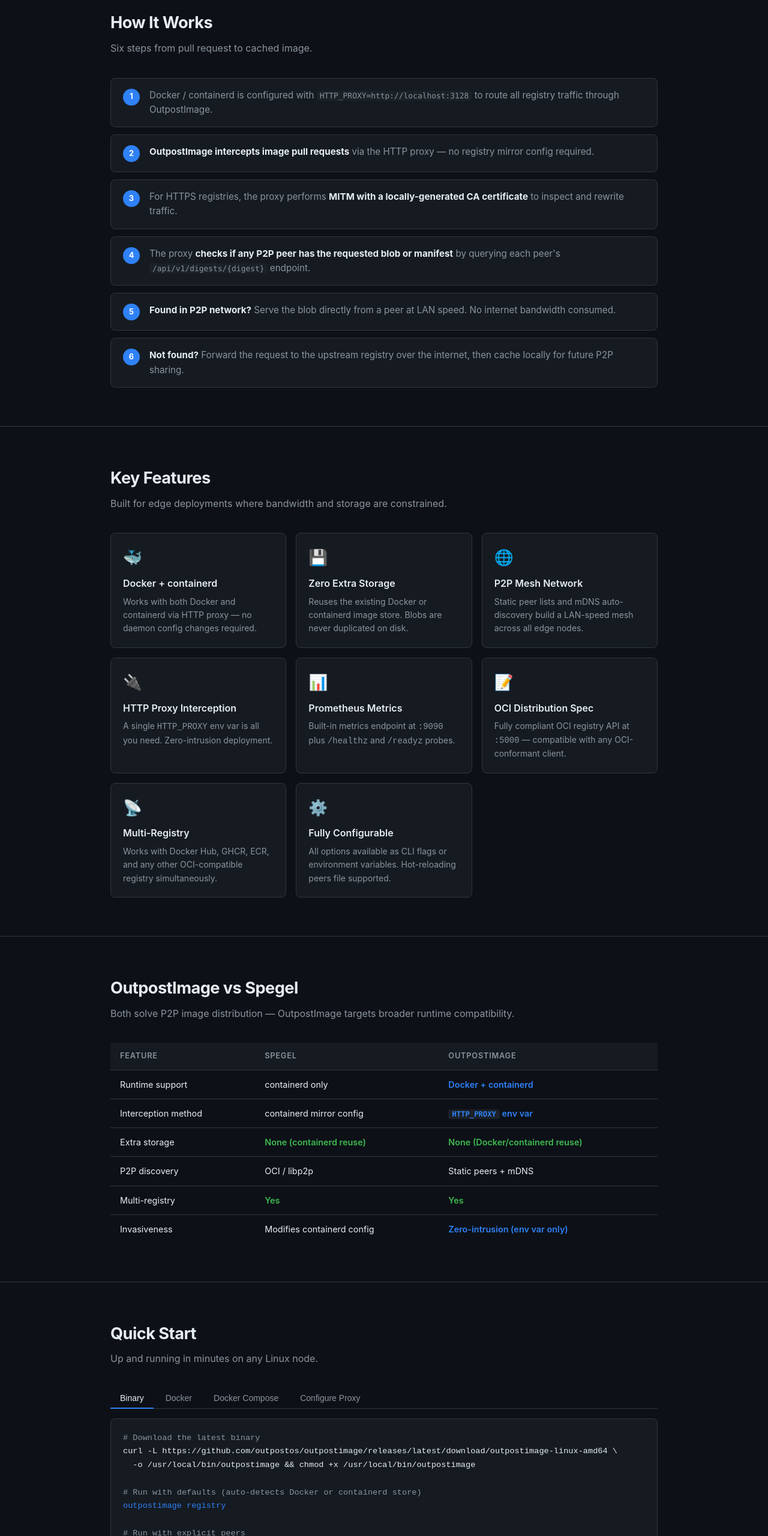
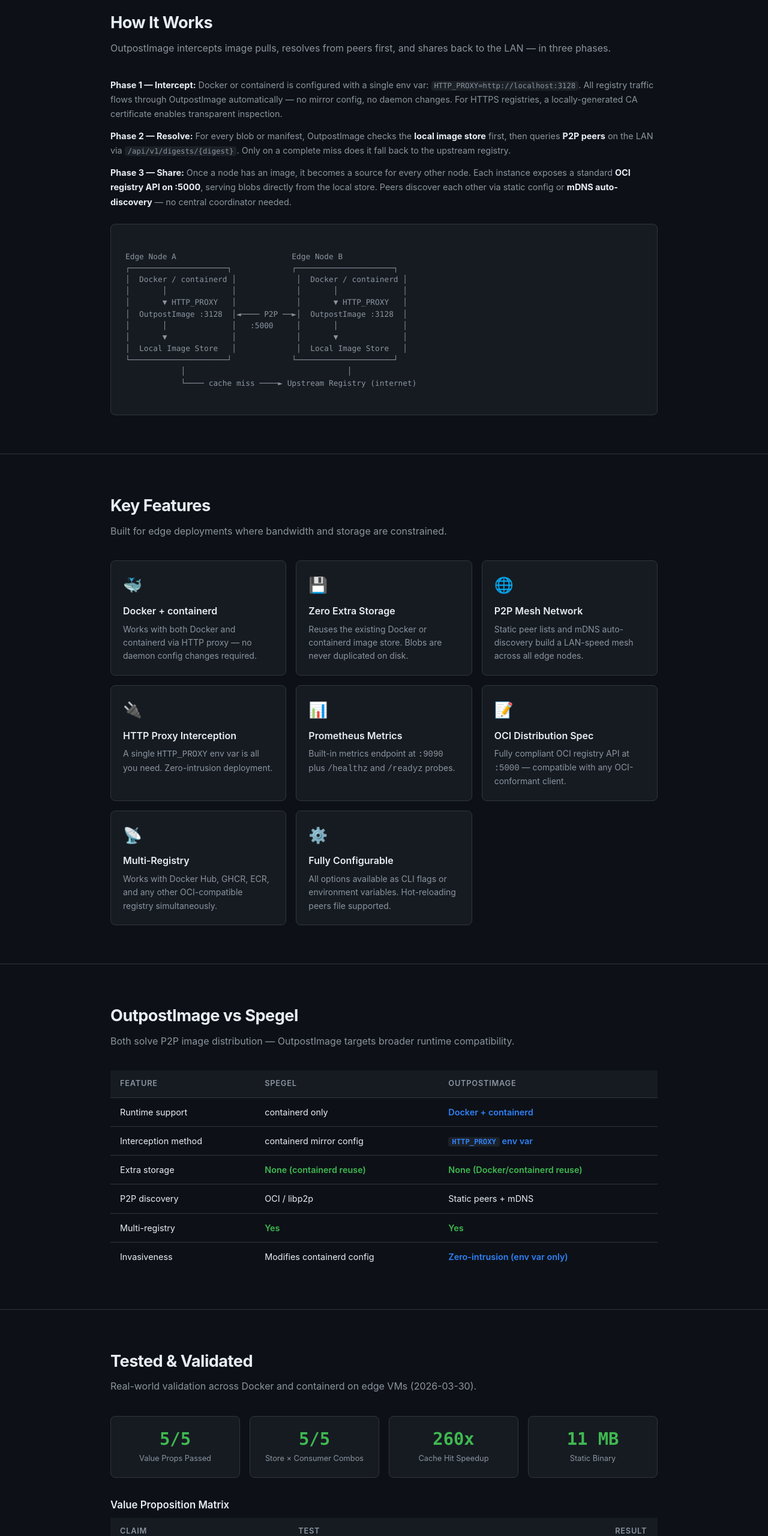
Before and after one commit to outpostos/OutpostImage, a plain HTML site: page site/index.html in a window 1280 px wide. Shown: the part 1540-4100 px from the top of the page at 60% size. Drawn offline with Linux system fonts and the light colour scheme.

Commit message:
feat: redesign How It Works section with text + ASCII diagram (OUT-32)
Replace complex CSS box diagrams with a concise text description of the
three phases (Intercept → Resolve → Share) followed by an ASCII diagram
inside a styled .diagram block, matching OutpostNet's presentation style.
Remove all .hiw-* CSS classes that are no longer needed.

Co-Authored-By: Paperclip <noreply@paperclip.ing>

```diff
--- a/site/index.html
+++ b/site/index.html
@@ -115,50 +115,27 @@
 <section id="how-it-works">
   <div class="container">
     <h2>How It Works</h2>
-    <p class="section-sub">Six steps from pull request to cached image.</p>
+    <p class="section-sub">OutpostImage intercepts image pulls, resolves from peers first, and shares back to the LAN — in three phases.</p>
 
-    <div class="steps">
-      <div class="step">
-        <div class="step-num">1</div>
-        <div class="step-text">
-          Docker / containerd is configured with <code>HTTP_PROXY=http://localhost:3128</code>
-          to route all registry traffic through OutpostImage.
-        </div>
-      </div>
-      <div class="step">
-        <div class="step-num">2</div>
-        <div class="step-text">
-          <strong>OutpostImage intercepts image pull requests</strong> via the HTTP proxy — no registry mirror config required.
-        </div>
-      </div>
-      <div class="step">
-        <div class="step-num">3</div>
-        <div class="step-text">
-          For HTTPS registries, the proxy performs <strong>MITM with a locally-generated CA certificate</strong>
-          to inspect and rewrite traffic.
-        </div>
-      </div>
-      <div class="step">
-        <div class="step-num">4</div>
-        <div class="step-text">
-          The proxy <strong>checks if any P2P peer has the requested blob or manifest</strong>
-          by querying each peer's <code>/api/v1/digests/{digest}</code> endpoint.
-        </div>
-      </div>
-      <div class="step">
-        <div class="step-num">5</div>
-        <div class="step-text">
-          <strong>Found in P2P network?</strong> Serve the blob directly from a peer at LAN speed.
-          No internet bandwidth consumed.
-        </div>
-      </div>
-      <div class="step">
-        <div class="step-num">6</div>
-        <div class="step-text">
-          <strong>Not found?</strong> Forward the request to the upstream registry over the internet,
-          then cache locally for future P2P sharing.
-        </div>
-      </div>
+    <div class="hiw-phases">
+      <p><strong>Phase 1 — Intercept:</strong> Docker or containerd is configured with a single env var: <code>HTTP_PROXY=http://localhost:3128</code>. All registry traffic flows through OutpostImage automatically — no mirror config, no daemon changes. For HTTPS registries, a locally-generated CA certificate enables transparent inspection.</p>
+      <p><strong>Phase 2 — Resolve:</strong> For every blob or manifest, OutpostImage checks the <strong>local image store</strong> first, then queries <strong>P2P peers</strong> on the LAN via <code>/api/v1/digests/{digest}</code>. Only on a complete miss does it fall back to the upstream registry.</p>
+      <p><strong>Phase 3 — Share:</strong> Once a node has an image, it becomes a source for every other node. Each instance exposes a standard <strong>OCI registry API on :5000</strong>, serving blobs directly from the local store. Peers discover each other via static config or <strong>mDNS auto-discovery</strong> — no central coordinator needed.</p>
+    </div>
+
+    <div class="diagram">
+Edge Node A                         Edge Node B
+┌─────────────────────┐             ┌─────────────────────┐
+│  Docker / containerd │             │  Docker / containerd │
+│       │              │             │       │              │
+│       ▼ HTTP_PROXY   │             │       ▼ HTTP_PROXY   │
+│  OutpostImage :3128  │◄──── P2P ──►│  OutpostImage :3128  │
+│       │              │   :5000     │       │              │
+│       ▼              │             │       ▼              │
+│  Local Image Store   │             │  Local Image Store   │
+└─────────────────────┘             └─────────────────────┘
+            │                                   │
+            └──── cache miss ────► Upstream Registry (internet)
     </div>
   </div>
 </section>
@@ -266,6 +243,145 @@
   </div>
 </section>
 
+<!-- Test Results -->
+<section id="test-results">
+  <div class="container">
+    <h2>Tested &amp; Validated</h2>
+    <p class="section-sub">Real-world validation across Docker and containerd on edge VMs (2026-03-30).</p>
+
+    <!-- Headline stats -->
+    <div class="test-stats">
+      <div class="test-stat">
+        <div class="test-stat-value">5/5</div>
+        <div class="test-stat-label">Value Props Passed</div>
+      </div>
+      <div class="test-stat">
+        <div class="test-stat-value">5/5</div>
+        <div class="test-stat-label">Store &times; Consumer Combos</div>
+      </div>
+      <div class="test-stat">
+        <div class="test-stat-value">260x</div>
+        <div class="test-stat-label">Cache Hit Speedup</div>
+      </div>
+      <div class="test-stat">
+        <div class="test-stat-value">11 MB</div>
+        <div class="test-stat-label">Static Binary</div>
+      </div>
+    </div>
+
+    <!-- Test matrix -->
+    <div class="test-section">
+      <h3>Value Proposition Matrix</h3>
+      <div class="table-wrap">
+        <table>
+          <thead>
+            <tr>
+              <th>Claim</th>
+              <th>Test</th>
+              <th>Result</th>
+            </tr>
+          </thead>
+          <tbody>
+            <tr>
+              <td>Zero-intrusion setup</td>
+              <td>Single <code>HTTP_PROXY</code> env var, no daemon config changes</td>
+              <td class="check-yes">PASS</td>
+            </tr>
+            <tr>
+              <td>Multi-registry transparent interception</td>
+              <td>docker.io + ghcr.io + custom registry, all served locally</td>
+              <td class="check-yes">PASS</td>
+            </tr>
+            <tr>
+              <td>Docker + containerd dual runtime</td>
+              <td>5 Store&times;Consumer combinations (docker/containerd/auto &times; docker/ctr)</td>
+              <td class="check-yes">PASS</td>
+            </tr>
+            <tr>
+              <td>Minimal dependencies</td>
+              <td>7 direct deps, 56 total, 11 MB static binary (vs Spegel ~40 MB)</td>
+              <td class="check-yes">PASS</td>
+            </tr>
+            <tr>
+              <td>Offline-first</td>
+              <td>Full network isolation (iptables DROP), P2P sharing works</td>
+              <td class="check-yes">PASS</td>
+            </tr>
+          </tbody>
+        </table>
+      </div>
+    </div>
+
+    <!-- Performance -->
+    <div class="test-section">
+      <h3>Large Image Transfer Performance</h3>
+      <p class="test-section-sub">Simulated edge AI model distribution between two QEMU VMs (1 vCPU, 2 GB RAM each).</p>
+      <div class="table-wrap">
+        <table>
+          <thead>
+            <tr>
+              <th>Scenario</th>
+              <th>Image Size</th>
+              <th>Transfer Rate</th>
+              <th>Time</th>
+            </tr>
+          </thead>
+          <tbody>
+            <tr>
+              <td>500 MB model (first pull)</td>
+              <td>603 MB</td>
+              <td>18.84 MB/s</td>
+              <td>32 s</td>
+            </tr>
+            <tr>
+              <td>2 GB model (first pull)</td>
+              <td>2.23 GB</td>
+              <td>15.86 MB/s</td>
+              <td>144 s</td>
+            </tr>
+            <tr>
+              <td>Repeat pull (cache hit)</td>
+              <td>603 MB</td>
+              <td class="check-better">&#8734;</td>
+              <td class="check-better">123 ms (260x faster)</td>
+            </tr>
+            <tr>
+              <td>Parallel pull (500 MB + 2 GB)</td>
+              <td>2.83 GB total</td>
+              <td>&#8212;</td>
+              <td>129 s (27% faster than serial)</td>
+            </tr>
+          </tbody>
+        </table>
+      </div>
+    </div>
+
+    <!-- Resource footprint -->
+    <div class="test-section">
+      <h3>Resource Footprint at Peak Transfer</h3>
+      <div class="test-stats compact">
+        <div class="test-stat">
+          <div class="test-stat-value">5.8%</div>
+          <div class="test-stat-label">CPU (1 vCPU)</div>
+        </div>
+        <div class="test-stat">
+          <div class="test-stat-value">6 MB</div>
+          <div class="test-stat-label">RSS Memory</div>
+        </div>
+        <div class="test-stat">
+          <div class="test-stat-value">7</div>
+          <div class="test-stat-label">Direct Dependencies</div>
+        </div>
+        <div class="test-stat">
+          <div class="test-stat-value">0</div>
+          <div class="test-stat-label">Dynamic Libraries</div>
+        </div>
+      </div>
+    </div>
+
+  </div>
+</section>
+
 <!-- Quick Start -->
 <section id="quickstart">
   <div class="container">
--- a/site/style.css
+++ b/site/style.css
@@ -281,39 +281,44 @@ section h2 {
 }
 
 /* ── How It Works ── */
-.steps {
+.hiw-phases {
   display: grid;
   gap: 12px;
+  margin-bottom: 24px;
 }
 
-.step {
-  display: flex;
-  gap: 16px;
-  align-items: flex-start;
+.hiw-phases p {
+  font-size: 0.9rem;
+  color: var(--text-muted);
+  line-height: 1.7;
+}
+
+.hiw-phases p strong { color: var(--text); }
+
+.hiw-phases code {
+  font-family: var(--font-mono);
+  font-size: 0.85em;
+  background: var(--bg-elevated);
+  padding: 1px 5px;
+  border-radius: 4px;
+}
+
+.diagram {
   background: var(--bg-surface);
   border: 1px solid var(--border);
   border-radius: var(--radius);
-  padding: 16px 20px;
+  padding: 24px;
+  font-family: var(--font-mono);
+  font-size: 0.8rem;
+  color: var(--text-muted);
+  white-space: pre;
+  overflow-x: auto;
+  line-height: 1.5;
 }
 
-.step-num {
-  background: var(--accent);
-  color: #fff;
-  width: 28px;
-  height: 28px;
-  border-radius: 50%;
-  display: flex;
-  align-items: center;
-  justify-content: center;
-  font-weight: 700;
-  font-size: 0.8rem;
-  flex-shrink: 0;
-  margin-top: 1px;
+@media (max-width: 600px) {
+  .diagram { font-size: 0.65rem; padding: 16px; }
 }
-
-.step-text { font-size: 0.95rem; color: var(--text-muted); }
-.step-text strong { color: var(--text); }
-.step-text code { font-family: var(--font-mono); font-size: 0.85em; background: var(--bg-elevated); padding: 1px 5px; border-radius: 4px; }
 
 /* ── Features ── */
 .features-grid {
@@ -376,6 +381,60 @@ td code { font-family: var(--font-mono); font-size: 0.85em; background: var(--bg
 
 tr:last-child td { border-bottom: none; }
 tr:hover td { background: var(--bg-surface); }
+
+/* ── Test Results ── */
+.test-stats {
+  display: grid;
+  grid-template-columns: repeat(4, 1fr);
+  gap: 16px;
+  margin-bottom: 32px;
+}
+
+.test-stats.compact {
+  margin-bottom: 0;
+}
+
+.test-stat {
+  background: var(--bg-surface);
+  border: 1px solid var(--border);
+  border-radius: var(--radius);
+  padding: 20px 16px;
+  text-align: center;
+}
+
+.test-stat-value {
+  font-size: 1.8rem;
+  font-weight: 800;
+  color: var(--green);
+  font-family: var(--font-mono);
+  line-height: 1.2;
+  margin-bottom: 6px;
+}
+
+.test-stat-label {
+  font-size: 0.8rem;
+  color: var(--text-muted);
+}
+
+.test-section {
+  margin-bottom: 28px;
+}
+
+.test-section h3 {
+  font-size: 1.05rem;
+  font-weight: 600;
+  margin-bottom: 8px;
+}
+
+.test-section-sub {
+  font-size: 0.85rem;
+  color: var(--text-muted);
+  margin-bottom: 12px;
+}
+
+@media (max-width: 600px) {
+  .test-stats { grid-template-columns: repeat(2, 1fr); }
+}
 
 /* ── Quick Start ── */
 .quickstart-tabs {
```
